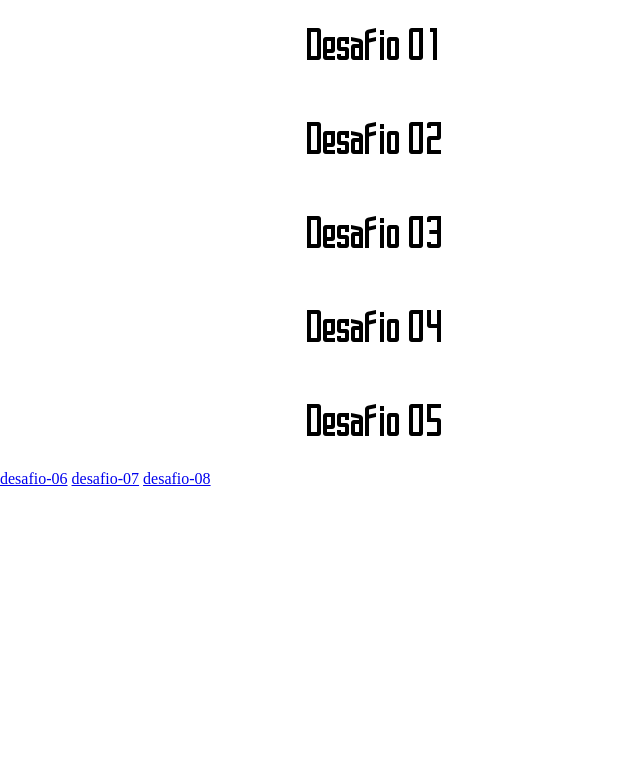
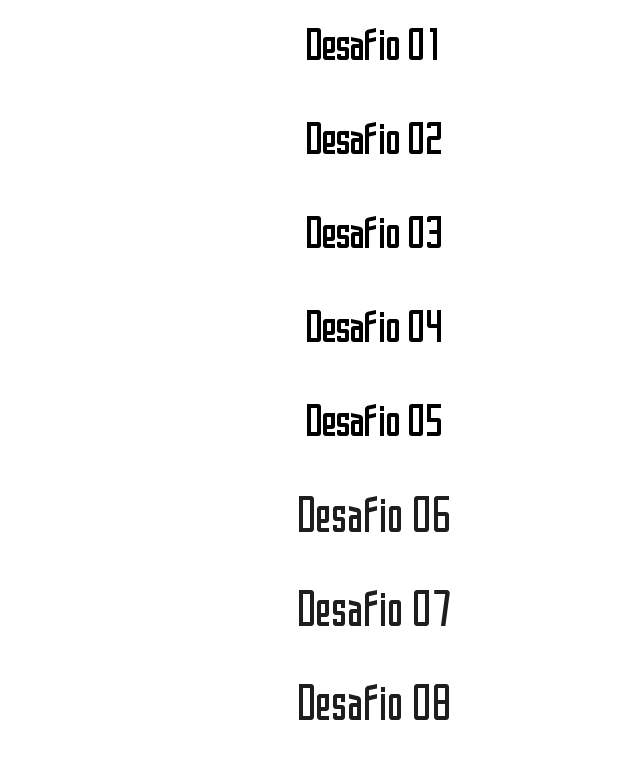
Before and after one commit to andgirotto/desafios-devquest, a plain HTML site: page index.html in a window 1280 px wide. Shown: the whole page, without its empty margins (0-640 px from the left). Drawn offline with Linux system fonts and the light colour scheme.

Commit message:
adicionando as imagens para a navegação entre os desafios

```diff
--- a/index.html
+++ b/index.html
@@ -27,9 +27,15 @@
         <a href="desafio-05/index.html" class="desafio-05" target="_blank">
             <img src="src/imagens-fonts/desafio-05.png">
         </a>
-        <a href="desafio-06/index.html" class="desafio-06" target="_blank">desafio-06</a>
-        <a href="./desafio-07/index.html" class="desafio-07" target="_blank">desafio-07</a>
-        <a href="desafio-08/index.html" class="desafio-08" target="_blank">desafio-08</a>
+        <a href="desafio-06/index.html" class="desafio-06" target="_blank">
+            <img src="src/imagens-fonts/desafio-06.png">
+        </a>
+        <a href="./desafio-07/index.html" class="desafio-07" target="_blank">
+            <img src="src/imagens-fonts/desafio-07.png">
+        </a>
+        <a href="desafio-08/index.html" class="desafio-08" target="_blank">
+            <img src="src/imagens-fonts/desafio-08.png">
+        </a>
     </main>
 </body>
 </html>
```
Also changed, not shown: src/imagens-fonts/desafio-06.png (added), src/imagens-fonts/desafio-07.png (added), src/imagens-fonts/desafio-08.png (added), src/imagens-fonts/desafio-09.png (added), src/imagens-fonts/desafio-10.png (added), src/imagens-fonts/desafio-11.png (added).
